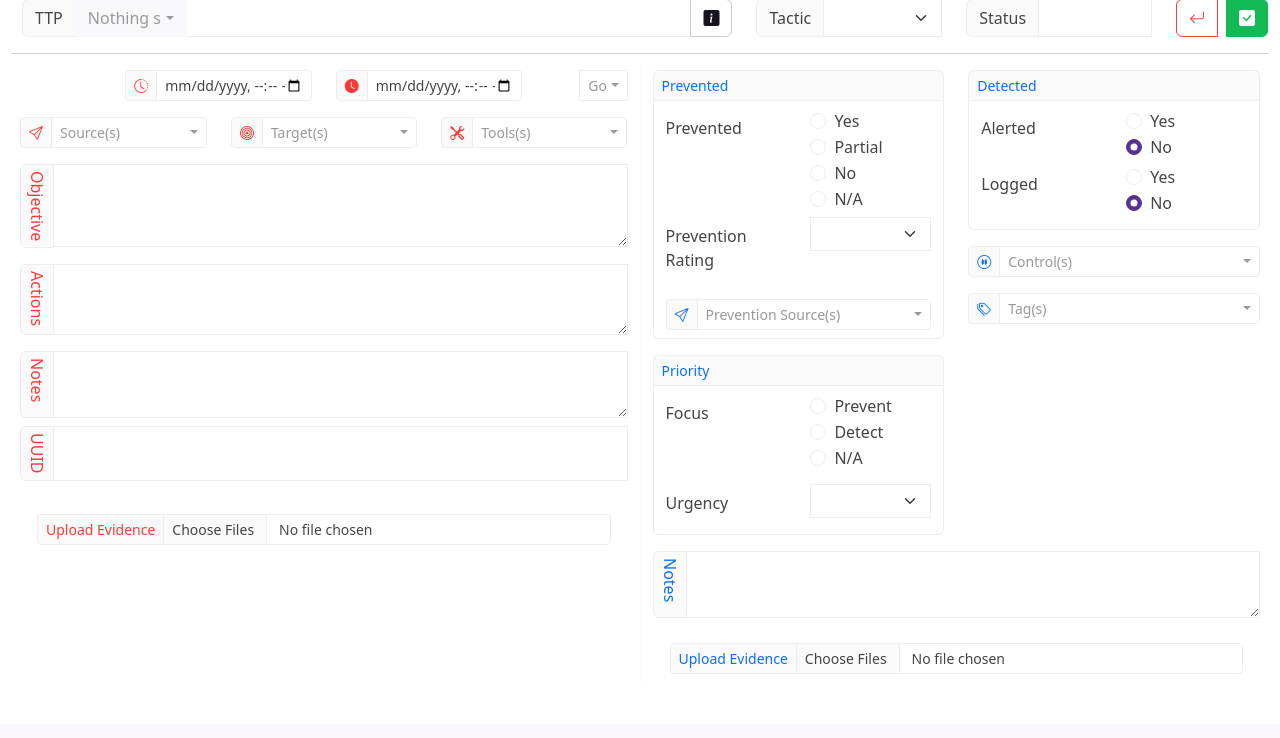
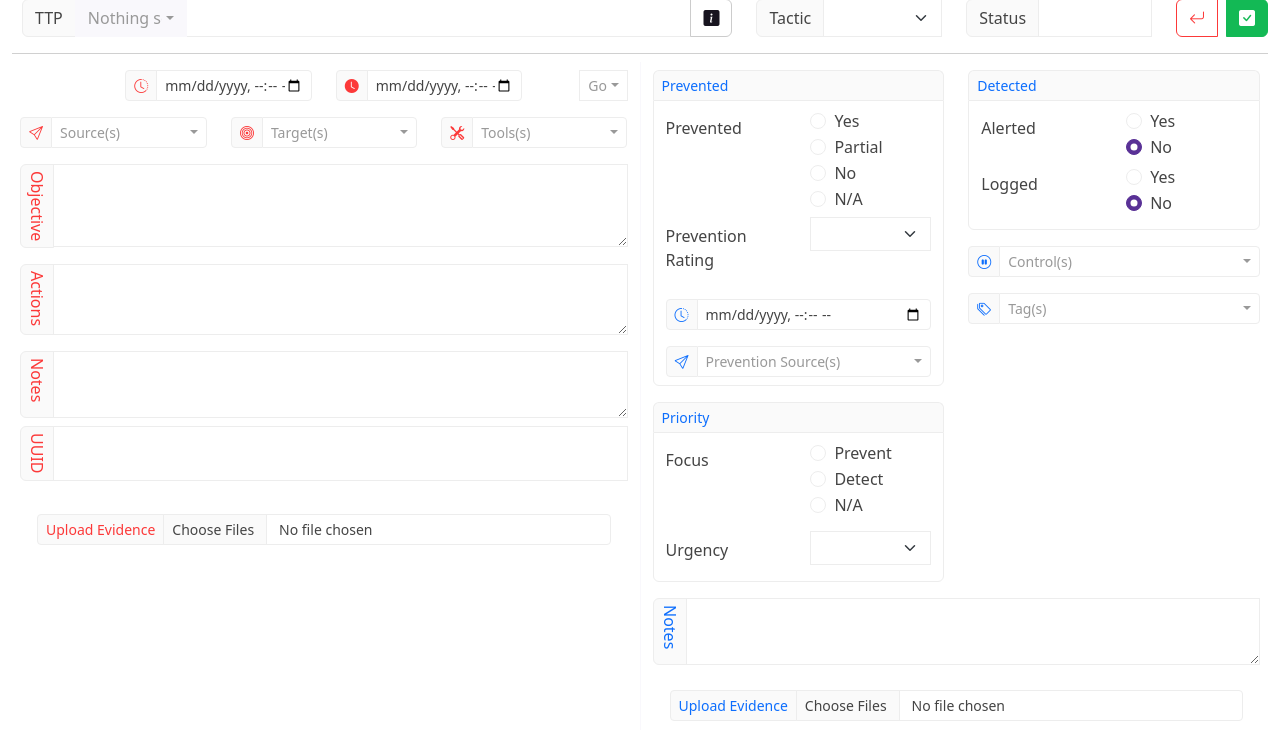
Before and after one commit to CyberCX-STA/PurpleOps, a Flask app: template templates/testcase.html in a window 1280 px wide. Shown: the part 76-814 px from the top of the page. Before the commit the page ends 750 px from the top, so only its background shows below. Run offline with Flask 3, Linux system fonts and the light colour scheme; the template is opened without the code that fills it, so the values that code supplies are empty; some libraries are stand-ins or nearby versions.

Commit message:
added prevention time and alert time. Not sure what detecttime is doing

```diff
--- a/blueprints/assessment_import.py
+++ b/blueprints/assessment_import.py
@@ -145,7 +145,7 @@ def importentire():
                       "priority", "priorityurgency", "visible", "outcome"]:
             newTestcase[field] = oldTestcase[field]
 
-        for field in ["starttime", "endtime", "detecttime", "modifytime"]:
+        for field in ["starttime", "endtime", "detecttime", "modifytime", "alerttime", "preventtime"]:
             if oldTestcase[field] != "None":
                 newTestcase[field] = datetime.datetime.strptime(oldTestcase[field].split(".")[0], "%Y-%m-%d %H:%M:%S")
 
--- a/blueprints/testcase.py
+++ b/blueprints/testcase.py
@@ -63,7 +63,7 @@ def testcasesave(id):
     directFields = ["name", "objective", "actions", "rednotes", "bluenotes", "uuid", "mitreid", "tactic", "state", "prevented", "preventedrating", "alertseverity", "logged", "detectionrating", "priority", "priorityurgency"] if not isBlue else ["bluenotes", "prevented", "alerted", "alertseverity"]
     listFields = ["sources", "targets", "tools", "controls", "tags", "preventionsources", "detectionsources"]
     boolFields = ["alerted", "logged", "visible"] if not isBlue else ["alerted", "logged"]
-    timeFields = ["starttime", "endtime"]
+    timeFields = ["starttime", "endtime", "alerttime", "preventtime"]
     fileFields = ["redfiles", "bluefiles"] if not isBlue else ["bluefiles"]
 
     testcase = applyFormData(testcase, request.form, directFields)
--- a/model.py
+++ b/model.py
@@ -170,6 +170,8 @@ class TestCase(db.Document):
     starttime = db.DateTimeField()
     endtime = db.DateTimeField()
     detecttime = db.DateTimeField()
+    alerttime = db.DateTimeField()
+    preventtime = db.DateTimeField()
     redfiles = db.EmbeddedDocumentListField(File)
     bluefiles = db.EmbeddedDocumentListField(File)
     visible = db.BooleanField(default=False)
@@ -183,7 +185,7 @@ class TestCase(db.Document):
                       "alerted", "alertseverity", "logged", "detectionrating",
                       "priority", "priorityurgency", "visible", "outcome"]:
             jsonDict[field] = esc(self[field], raw)
-        for field in ["id", "detecttime", "modifytime", "starttime", "endtime"]:
+        for field in ["id", "detecttime", "modifytime", "starttime", "endtime", "alerttime", "preventtime"]:
             jsonDict[field] = str(self[field]).split(".")[0]
         for field in ["tags", "sources", "targets", "tools", "controls", "preventionsources", "detectionsources"]:
             jsonDict[field] = self.to_json_multi(field)
--- a/static/scripts/testcase.js
+++ b/static/scripts/testcase.js
@@ -106,12 +106,14 @@ $('input[name="prevented"]').on('change', function() {
 		$("#preventedrating").val(current.replace("No", "0.0"))
 		$("#preventedrating-container").hide()
 		$("#preventionsources-container").hide()
+		$("#preventiontime-container").hide()
 	} else {
 		if (["0.0", "N/A"].includes($("#preventedrating").val())) {
 			$("#preventedrating").val("")
 		}
 		$("#preventedrating-container").show()
 		$("#preventionsources-container").show()
+		$("#preventiontime-container").show()
 	}
 }).trigger('change')
 
@@ -135,6 +137,7 @@ $('input[name="alerted"]').on('change', function() {
 	if (current == "Yes") {
 		$("#alert-container").show()
 		$("#detection-container").show()
+		$("#alerttime-container").show()
 		$("#detectionsources-container").show()
 		$("#logged-container").hide()
 		$('input[name="logged"]').prop('checked', false)
@@ -144,12 +147,14 @@ $('input[name="alerted"]').on('change', function() {
 		}
 	} else if (current == "No") {
 		$("#alert-container").hide()
+		$("#alerttime-container").hide()
 		$("#detectionsources-container").hide()
 		$("#alertseverity").val("")
 		$("#logged-container").show()
 		$("#detection-container").hide()
 	} else {
 		$("#alert-container").hide()
+		$("#alerttime-container").hide()
 		$("#detectionsources-container").hide()
 		$("#logged-container").hide()
 		$("#detection-container").hide()
@@ -198,6 +203,18 @@ $( document ).ready(function() {
 		endTime = new Date($("#time-end").val());
 		endTime.setMinutes(endTime.getMinutes() - offset * 2);
 		$("#time-end").val(endTime.toISOString().slice(0,16))
+	}
+
+	if ($("#time-alerttime").val()) {
+		endTime = new Date($("#time-alerttime").val());
+		endTime.setMinutes(endTime.getMinutes() - offset * 2);
+		$("#time-alerttime").val(endTime.toISOString().slice(0,16))
+	}
+
+	if ($("#time-preventtime").val()) {
+		endTime = new Date($("#time-preventtime").val());
+		endTime.setMinutes(endTime.getMinutes() - offset * 2);
+		$("#time-preventtime").val(endTime.toISOString().slice(0,16))
 	}
 });
 
--- a/templates/testcase_blue.html
+++ b/templates/testcase_blue.html
@@ -38,6 +38,13 @@
 							{% endfor %}
 						</select>
 					</div>
+				</div>
+				<div id="preventiontime-container" class="input-group input-group-sm mt-3">
+					<span class="input-group-text text-danger" title="Prevention time">
+						<i class="bi-clock-history">&zwnj;</i>
+					</span>
+					<input type="hidden" name="timezone" id="timezone">
+					<input id='time-preventtime' name="preventtime" type="datetime-local" class='form-control' autocomplete="off" value="{% if testcase.preventtime %}{{ testcase.preventtime.strftime('%Y-%m-%dT%H:%M') }}{% endif %}" {% if current_user.has_role("Spectator") %} disabled{% endif %}>
 				</div>
 				<div id="preventionsources-container" class="input-group input-group-sm mt-3">
 					<span class="input-group-text text-primary" id="preventionsource-label" data-bs-toggle="modal" data-bs-target="#multiPreventionsourceModal"
@@ -147,6 +154,13 @@
 						</select>
 					</div>
 				</div>
+				<div id="alerttime-container" class="input-group input-group-sm mt-3">
+					<span class="input-group-text text-danger" title="Alert time">
+						<i class="bi-clock-history">&zwnj;</i>
+					</span>
+					<input type="hidden" name="timezone" id="timezone">
+					<input id='time-alerttime' name="alerttime" type="datetime-local" class='form-control' autocomplete="off" value="{% if testcase.alerttime %}{{ testcase.alerttime.strftime('%Y-%m-%dT%H:%M') }}{% endif %}" {% if current_user.has_role("Spectator") %} disabled{% endif %}>
+				</div>
 				<div id="detectionsources-container" class="input-group input-group-sm mt-3">
 					<span class="input-group-text text-primary" id="detectionsource-label" data-bs-toggle="modal" data-bs-target="#multiDetectionsourceModal"
 						style="cursor:pointer;" title="Manage Detection Source" >
```
